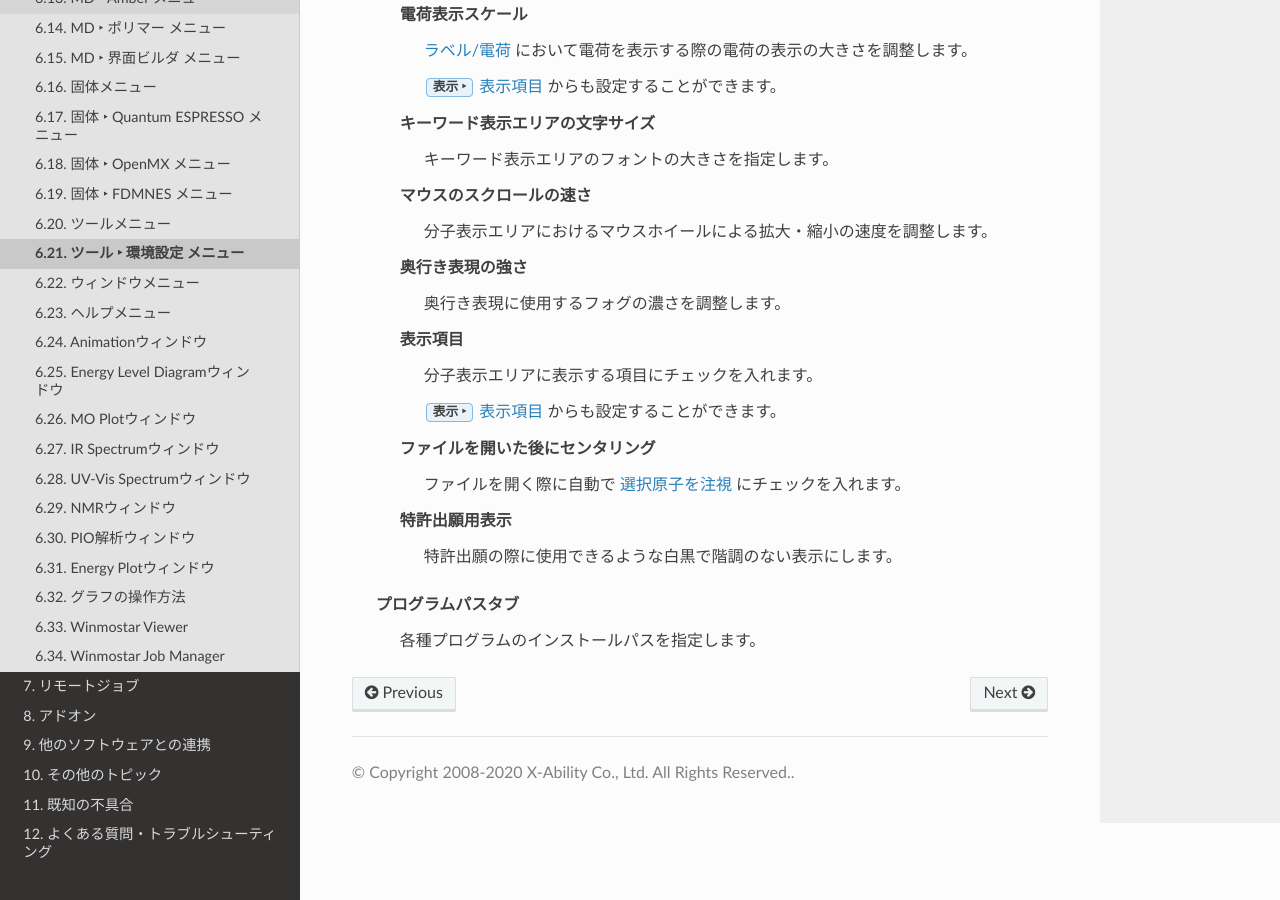
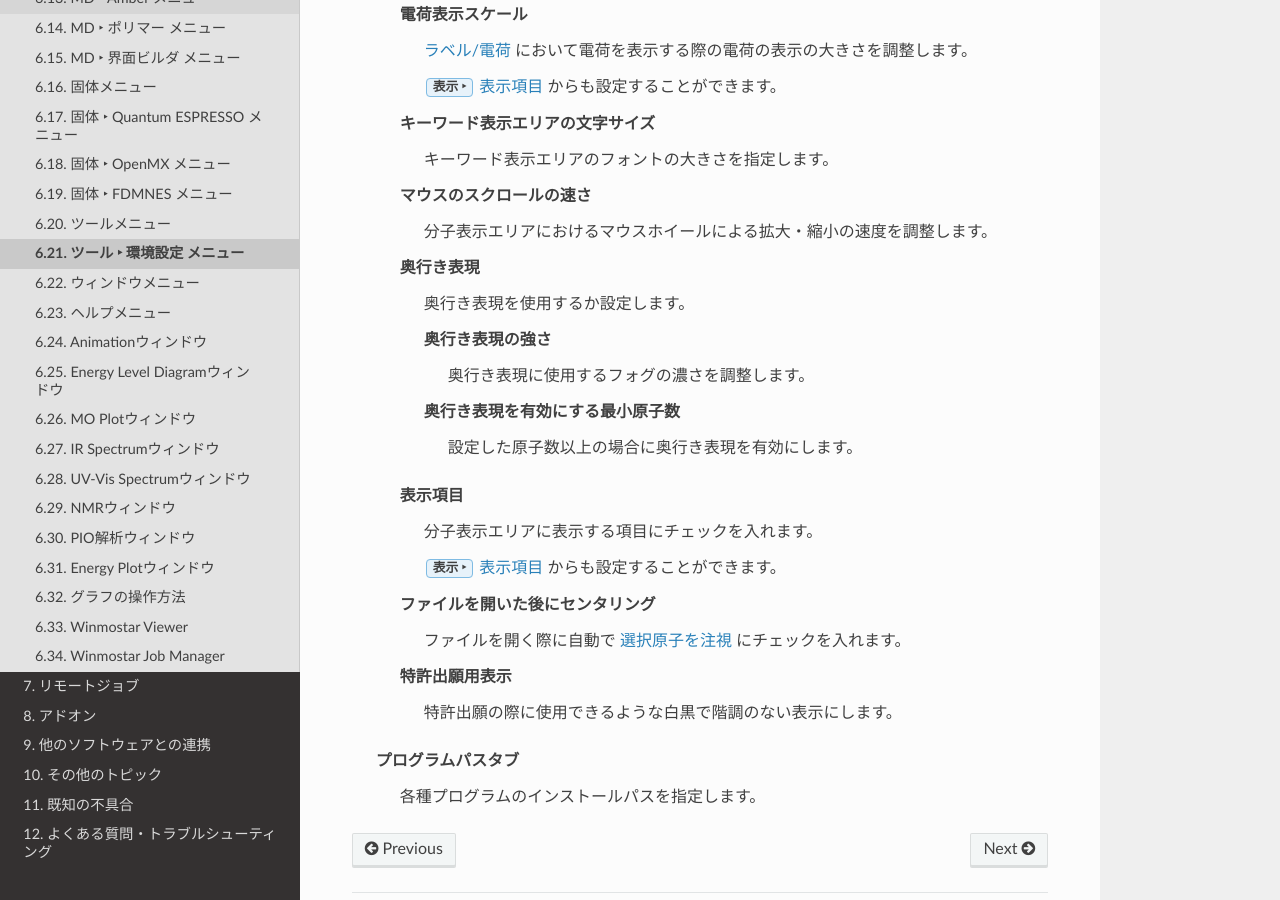
Before and after one commit to X-Ability/winmostar_doc, a Sphinx documentation site: the page built from source/winmos/winmos_preferences.rst, in a window 1280 px wide and 900 px high, scrolled down 3148 px. Built offline with Sphinx 7.4.7 and the Read the Docs theme 2.0.0, drawn with Linux system fonts in a browser that asks for light colours; formulas are drawn with MathJax 3.

Commit message:
奥行き表現の仕様変更

```diff
--- a/source/winmos/winmos_preferences.rst
+++ b/source/winmos/winmos_preferences.rst
@@ -89,8 +89,13 @@
          キーワード表示エリアのフォントの大きさを指定します。
       マウスのスクロールの速さ
          分子表示エリアにおけるマウスホイールによる拡大・縮小の速度を調整します。
-      奥行き表現の強さ
-         奥行き表現に使用するフォグの濃さを調整します。
+      奥行き表現
+         奥行き表現を使用するか設定します。
+
+         奥行き表現の強さ
+            奥行き表現に使用するフォグの濃さを調整します。
+         奥行き表現を有効にする最小原子数
+            設定した原子数以上の場合に奥行き表現を有効にします。
       表示項目
          分子表示エリアに表示する項目にチェックを入れます。
 
```
